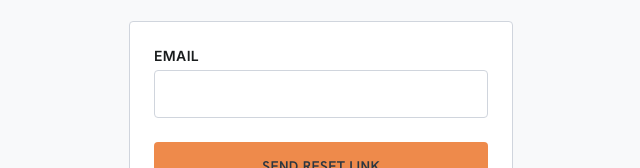
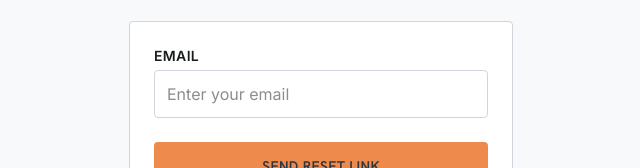
Before and after one commit to jeroomeb/pps, a Next.js app: page /forgot-password in a window 1280 px wide. Shown: the part 350-518 px from the top of the page, without its empty margins (319-959 px from the left). Built offline with nearby package versions, Linux system fonts and the light colour scheme.

Commit message:
fix(auth): add placeholder to email field on forgot password screen (ONB-02)

```diff
--- a/dev docs/QA_LEGACY_FEATURES_ACTION_PLAN.md
+++ b/dev docs/QA_LEGACY_FEATURES_ACTION_PLAN.md
@@ -16,7 +16,7 @@ Following the 100% completion, testing, and deployment of **Phase 1** (31 QA bug
 
 ### Module 1: Authentication & Onboarding Polish (Legacy Forms & Nav)
 - [x] **Task 1 (`ONB-01`):** Add missing descriptive placeholders (`Enter your email`, `Enter your password`) in `src/app/login/page.tsx`.
-- [ ] **Task 2 (`ONB-02`):** Add missing descriptive placeholder (`Enter your email`) in `src/app/forgot-password/page.tsx`.
+- [x] **Task 2 (`ONB-02`):** Add missing descriptive placeholder (`Enter your email`) in `src/app/forgot-password/page.tsx`.
 - [ ] **Task 3 (`ONB-03`):** Ensure show/hide eye toggle is fully functional on `/login`.
 - [ ] **Task 4 (`ONB-05`):** Retain entered email in input field on failed login attempts (`src/app/login/page.tsx`) so users do not have to re-type.
 - [ ] **Task 5 (`ONB-11` & `RESP-14`):** Ensure dashboard header is sticky (`sticky top-0 z-40 bg-surface-container-lowest`) and desktop sidebar is fixed during scrolling across mobile, tablet, and desktop (`src/components/Header.tsx`, `src/components/AppShell.tsx`).
--- a/dev docs/QA_LEGACY_FEATURES_RESOLUTION_LOG.md
+++ b/dev docs/QA_LEGACY_FEATURES_RESOLUTION_LOG.md
@@ -11,7 +11,7 @@
 | Issue ID | Flow | Target File(s) | Description | Status |
 | :--- | :--- | :--- | :--- | :--- |
 | `ONB-01` | Onboarding | `src/app/login/page.tsx` | Add proper placeholders for Email and Password fields on Login | Resolved |
-| `ONB-02` | Onboarding | `src/app/forgot-password/page.tsx` | Add proper placeholder for Email on Forgot Password screen | Pending |
+| `ONB-02` | Onboarding | `src/app/forgot-password/page.tsx` | Add proper placeholder for Email on Forgot Password screen | Resolved |
 | `ONB-03` | Onboarding | `src/app/login/page.tsx` | Verify and polish show/hide password visibility toggle icon | Pending |
 | `ONB-05` | Onboarding | `src/app/login/page.tsx` | Retain entered email value upon failed login attempts | Pending |
 | `ONB-11` & `RESP-14` | Onboarding / Nav | `src/components/Header.tsx`, `src/components/AppShell.tsx` | Sticky top header (`sticky top-0 z-40`) & fixed desktop sidebar | Pending |
@@ -39,3 +39,10 @@
   - Added `placeholder="Enter your email"` to the email `<input>` element.
   - Added `placeholder="Enter your password"` to the password `<input>` element.
 - **Verification:** TypeScript compilation verified clean (`npx tsc --noEmit` exited with code 0).
+
+### Task 2: `ONB-02` — Missing or Improper Placeholder in Email on Forgot Password Screen
+- **Target File:** `src/app/forgot-password/page.tsx`
+- **Root Cause:** Email input field lacked a placeholder.
+- **Changes Applied:**
+  - Added `placeholder="Enter your email"` to the email input on the Forgot Password form.
+- **Verification:** Verified clean diff and exact placeholder match.
--- a/src/app/forgot-password/page.tsx
+++ b/src/app/forgot-password/page.tsx
@@ -47,6 +47,7 @@ export default function ForgotPasswordPage() {
                 type="email"
                 required
                 autoComplete="email"
+                placeholder="Enter your email"
                 className="min-h-12 rounded border border-outline-variant bg-surface-container-lowest px-3 focus:border-primary-container focus:outline-none"
               />
             </div>
```
